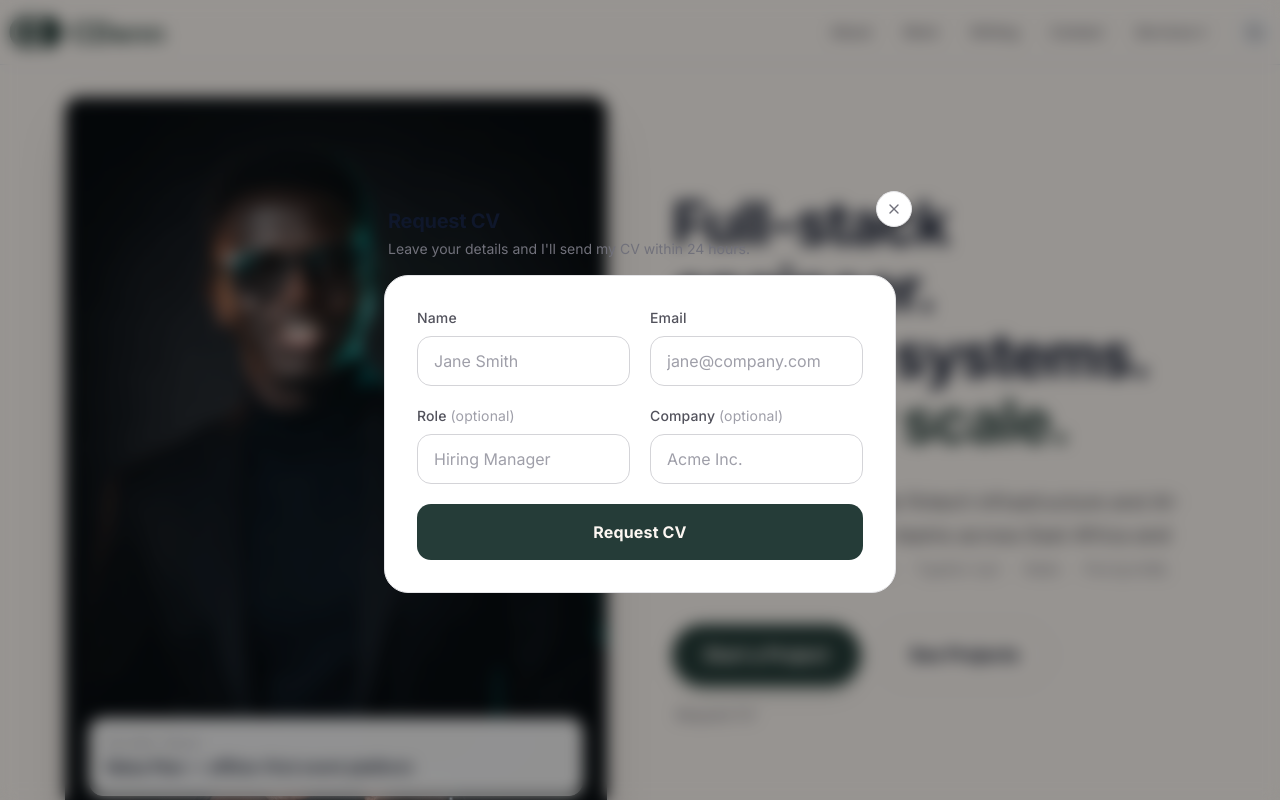
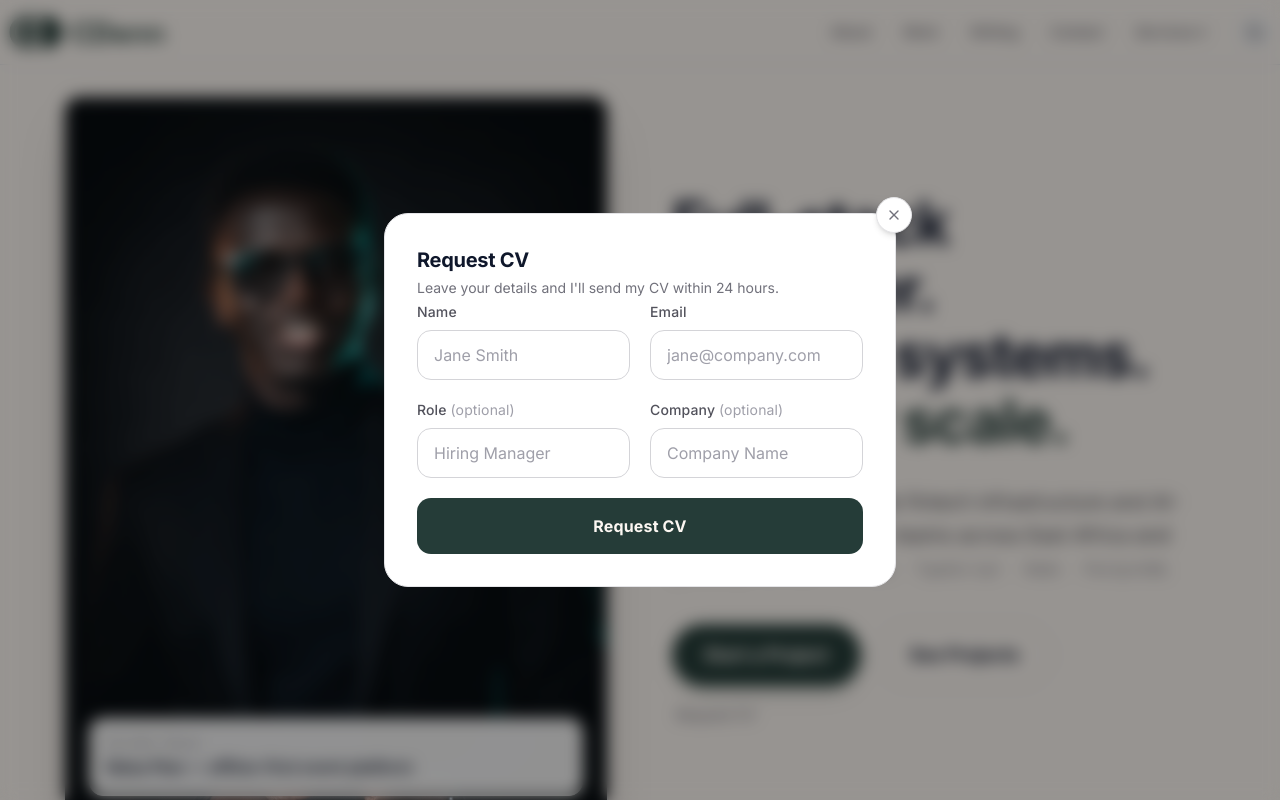
Before and after one commit to CDenn03/cdenn-port-v2, a Next.js app: page / in a window 1280 px wide. Both pictures are taken after a click on the button "Request CV". Shown: the top 800 px of the page. Built offline with nearby package versions, Linux system fonts and the light colour scheme.

Commit message:
fix: move Request CV header inside the modal form card
Header ('Request CV' + subtitle) was rendering outside the white
card over the blurred background — barely readable. Moved both
into the form card so they render on the white surface.

```diff
--- a/src/app/components/sections/HeroSection.tsx
+++ b/src/app/components/sections/HeroSection.tsx
@@ -123,14 +123,7 @@ export const HeroSection = () => {
                   <X size={16} className="text-zinc-500" />
                 </button>
 
-                {/* Header above form */}
-                <div className="mb-4 px-1">
-                  <h2 className="text-xl font-bold text-slate-900 dark:text-[#FCF7F2]">Request CV</h2>
-                  <p className="text-sm text-zinc-500 dark:text-zinc-400 mt-1">
-                    Leave your details and I&apos;ll send my CV within 24 hours.
-                  </p>
-                </div>
-
+                {/* Header above form — inside modal, above form card */}
                 <RequestCV />
               </div>
             </motion.div>
--- a/src/app/components/sections/RequestCV.tsx
+++ b/src/app/components/sections/RequestCV.tsx
@@ -68,6 +68,13 @@ export function RequestCV() {
       className="rounded-3xl p-8 space-y-5 bg-white border border-zinc-200 dark:bg-[#1a1a1a] dark:border-[#2a2a2a]"
       onSubmit={handleSubmit}
     >
+      {/* Header inside the card */}
+      <div className="mb-1">
+        <h2 className="text-xl font-bold text-slate-900 dark:text-[#FCF7F2]">Request CV</h2>
+        <p className="text-sm text-zinc-500 dark:text-zinc-400 mt-1">
+          Leave your details and I&apos;ll send my CV within 24 hours.
+        </p>
+      </div>
       <div className="grid sm:grid-cols-2 gap-5">
         <div>
           <label htmlFor="cv-name" className="block text-sm font-medium mb-2 text-zinc-600 dark:text-[#b0b0b0]">
@@ -119,7 +126,7 @@ export function RequestCV() {
             id="cv-company"
             name="company"
             className={inputClass}
-            placeholder="Acme Inc."
+            placeholder="Company Name"
           />
         </div>
       </div>
```
